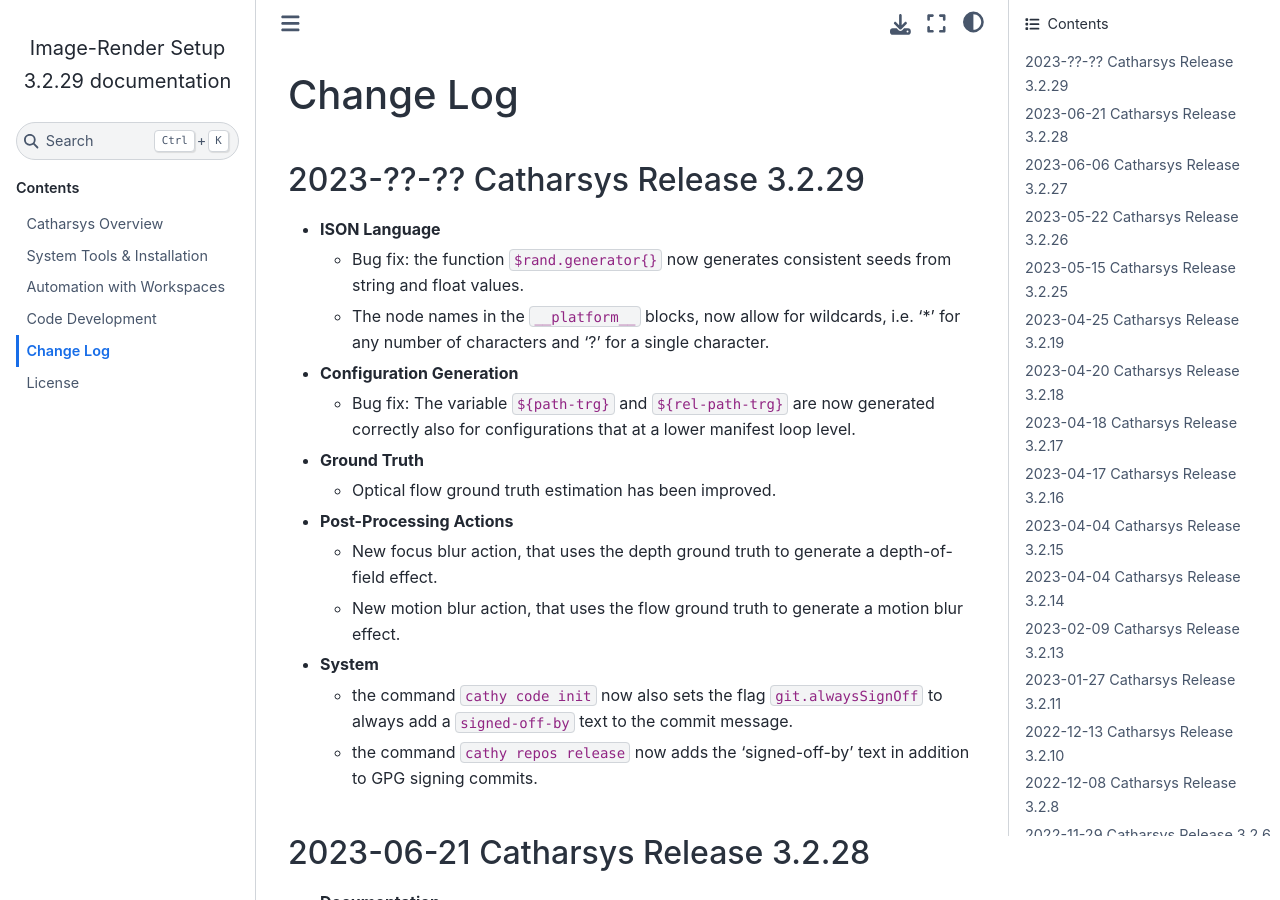
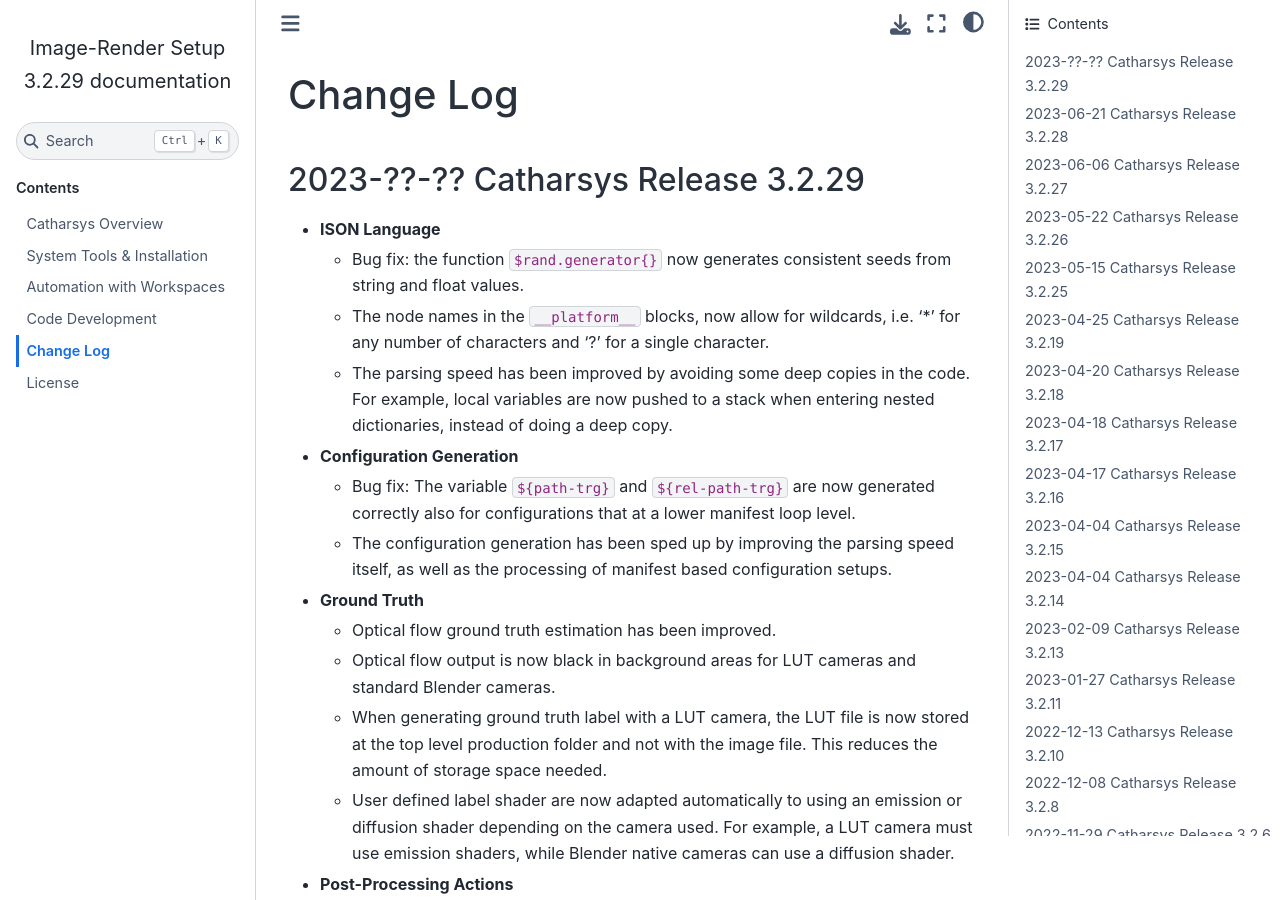
Before and after one commit to boschresearch/image-render-setup, a Sphinx documentation site: the page built from docs/source/change-log.md, in a window 1280 px wide and 900 px high. Built offline with Sphinx 7.4.7 and the Sphinx Book theme 1.1.4, drawn with Linux system fonts in a browser that asks for light colours; the version number is read from the project's files by our own code.

Commit message:
updates change log
Signed-off-by: cribeul <christian.perwass@de.bosch.com>

```diff
--- a/docs/source/change-log.md
+++ b/docs/source/change-log.md
@@ -6,12 +6,19 @@
   - Bug fix: the function `$rand.generator{}` now generates consistent seeds from string and float values.
   - The node names in the `__platform__` blocks, now allow for wildcards, i.e. '*' for any number of characters
     and '?' for a single character.
+  - The parsing speed has been improved by avoiding some deep copies in the code. For example, local variables are now pushed to a stack when entering nested dictionaries, instead of doing a deep copy.
 
 - **Configuration Generation**
   - Bug fix: The variable `${path-trg}` and `${rel-path-trg}` are now generated correctly also for configurations that at a lower manifest loop level.
+  - The configuration generation has been sped up by improving the parsing speed itself, as well as the processing of manifest based configuration setups.
 
 - **Ground Truth**
   - Optical flow ground truth estimation has been improved.
+  - Optical flow output is now black in background areas for LUT cameras and standard Blender cameras.
+  - When generating ground truth label with a LUT camera, the LUT file is now stored at the top level production
+    folder and not with the image file. This reduces the amount of storage space needed.
+  - User defined label shader are now adapted automatically to using an emission or diffusion shader depending on the camera used. For example, a LUT camera must use emission shaders, while Blender native cameras can use a diffusion shader.
+
 
 - **Post-Processing Actions**
   - New focus blur action, that uses the depth ground truth to generate a depth-of-field effect.
```
